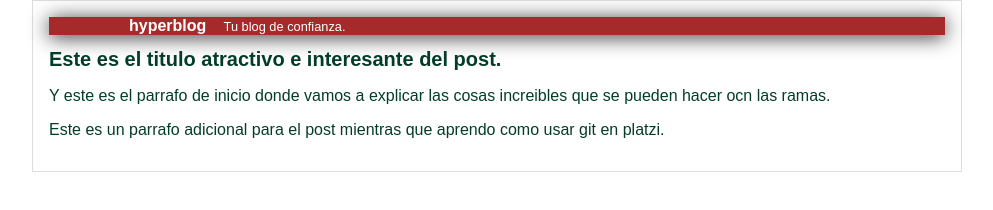
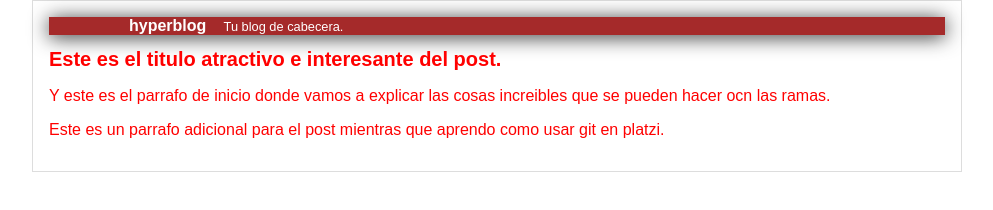
Before and after one commit to hardhopeid/curso-platzi-blog, a plain HTML site: page post.html in a window 1280 px wide. Shown: the whole page, without its empty margins (143-1136 px from the left). Drawn offline with Linux system fonts and the light colour scheme.

Commit message:
Cabien el titulo y el color.

```diff
--- a/post.html
+++ b/post.html
@@ -10,7 +10,7 @@
     <div id="container">
         <div id="cabecera">
             hyperblog
-            <span id="tagline">Tu blog de confianza.</span>
+            <span id="tagline">Tu blog de cabecera.</span>
         </div>
         <div id="post">
             <h1>Este es el titulo atractivo e interesante del post.</h1>
--- a/style.css
+++ b/style.css
@@ -1,5 +1,5 @@
 body {
-    color: rgb(3, 61, 42);
+    color: red;
     text-align: center;
     font-family:Arial, Helvetica, sans-serif;
     font-size: 16px;
```
